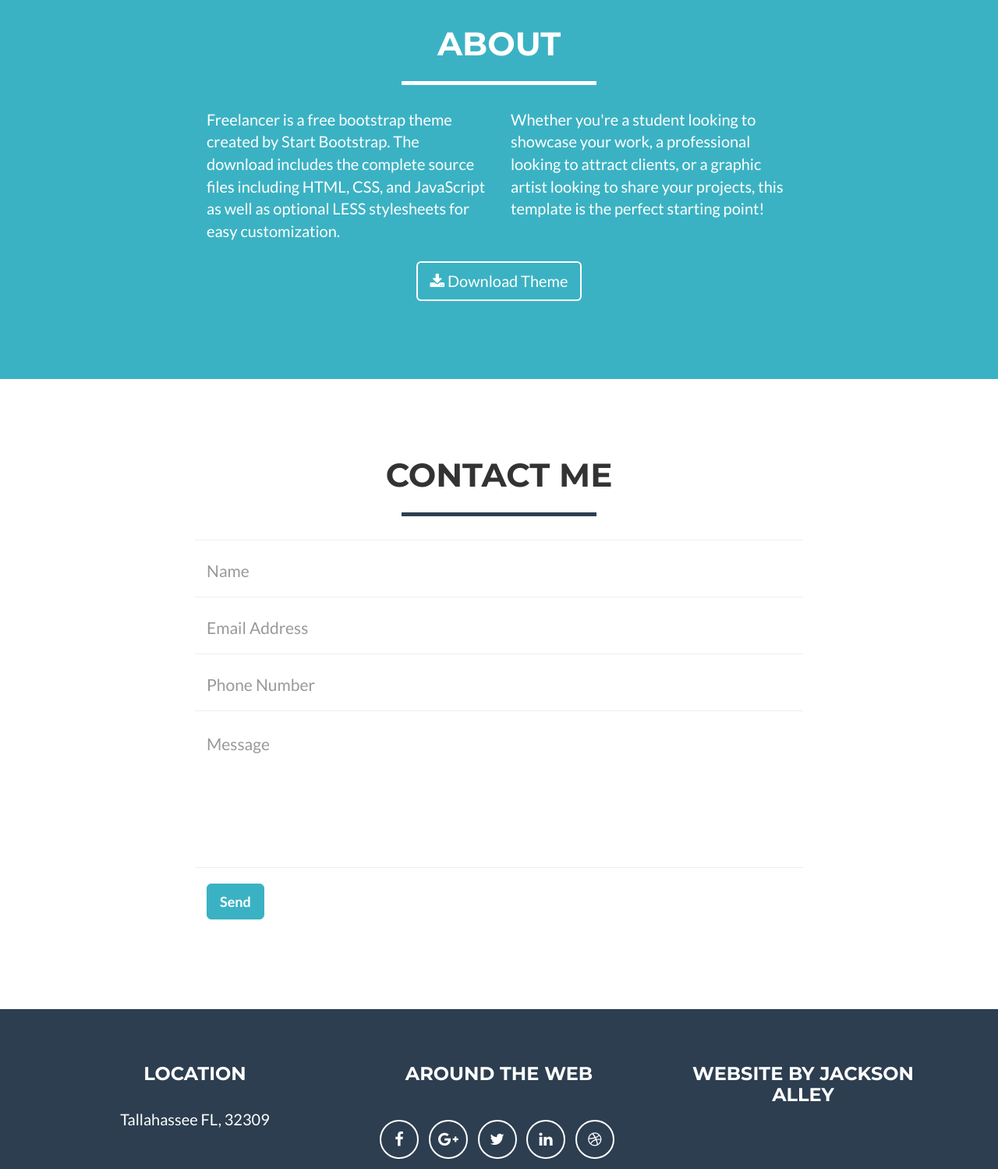
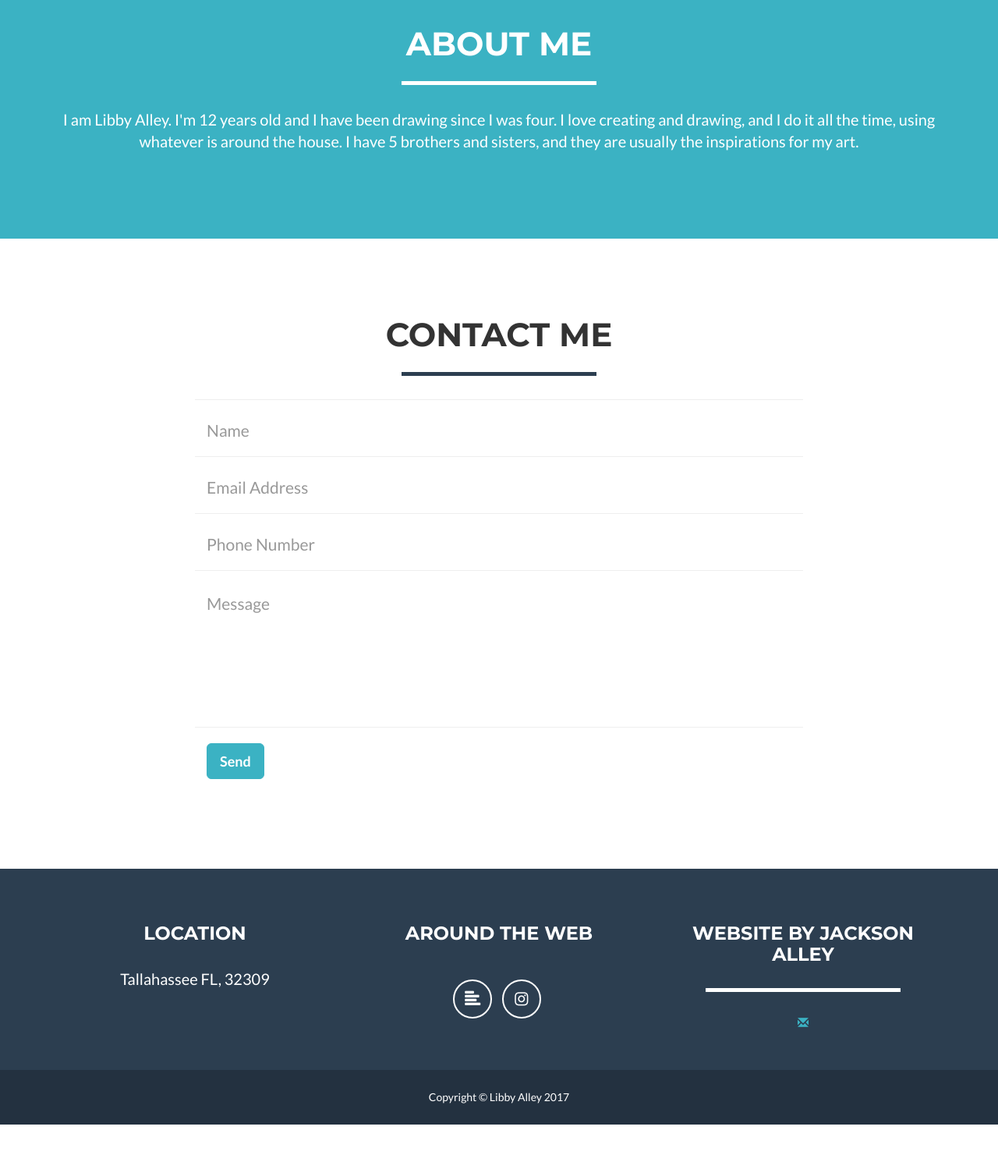
Before and after one commit to Jaxona01/libby.com, a website: page index.html in a window 1280 px wide. Shown: the part 1740-3239 px from the top of the page at 78% size. After the commit the page ends 3182 px from the top, so only its background shows below. Drawn offline with nearby package versions, Linux system fonts and the light colour scheme.

Commit message:
about me official commit

```diff
--- a/index.html
+++ b/index.html
@@ -161,23 +161,23 @@
         <div class="container">
             <div class="row">
                 <div class="col-lg-12 text-center">
-                    <h2>About</h2>
+                    <h2>About Me</h2>
                     <hr class="star-light">
                 </div>
             </div>
-            <div class="row">
-                <div class="col-lg-4 col-lg-offset-2">
-                    <p>Freelancer is a free bootstrap theme created by Start Bootstrap. The download includes the complete source files including HTML, CSS, and JavaScript as well as optional LESS stylesheets for easy customization.</p>
+            <!--<div class="row">-->
+                <div class="text-center">
+                    <p>I am Libby Alley. I'm 12 years old and I have been drawing since I was four. I love creating and drawing, and I do it all the time, using whatever is around the house. I have 5 brothers and sisters, and they are usually the inspirations for my art.</p>
                 </div>
-                <div class="col-lg-4">
+                <!-- <div class="col-lg-4">
                     <p>Whether you're a student looking to showcase your work, a professional looking to attract clients, or a graphic artist looking to share your projects, this template is the perfect starting point!</p>
                 </div>
                 <div class="col-lg-8 col-lg-offset-2 text-center">
                     <a href="#" class="btn btn-lg btn-outline">
                         <i class="fa fa-download"></i> Download Theme
                     </a>
-                </div>
-            </div>
+                </div> -->
+            <!--</div>-->
         </div>
     </section>
 
@@ -247,14 +247,14 @@
                     </div>
                     <div class="footer-col col-md-4">
                         <h3>Around the Web</h3>
-                        <ul class="list-inline">
+                       <ul class="list-inline">
                             <li>
-                                <a href="#" class="btn-social btn-outline"><i class="fa fa-fw fa-facebook"></i></a>
+                                <a href="http://libbyalley.blogspot.com" class="btn-social btn-outline"><i class="glyphicon glyphicon-align-left"></i></a>
                             </li>
                             <li>
-                                <a href="#" class="btn-social btn-outline"><i class="fa fa-fw fa-google-plus"></i></a>
+                                <a href="https://www.instagram.com" class="btn-social btn-outline"><i class="fa fa-fw fa-instagram"></i></a>
                             </li>
-                            <li>
+                            <!-- <li>
                                 <a href="#" class="btn-social btn-outline"><i class="fa fa-fw fa-twitter"></i></a>
                             </li>
                             <li>
@@ -263,10 +263,12 @@
                             <li>
                                 <a href="#" class="btn-social btn-outline"><i class="fa fa-fw fa-dribbble"></i></a>
                             </li>
-                        </ul>
+                        </ul> -->
                     </div>
                     <div class="footer-col col-md-4">
                         <h3>Website by Jackson Alley</h3>
+                        <hr class="star-light">
+                        <a href= "http://libbyalley.blogspot.com"><i class="glyphicon glyphicon-envelope"></i></a>
                     </div>
                 </div>
             </div>
```
